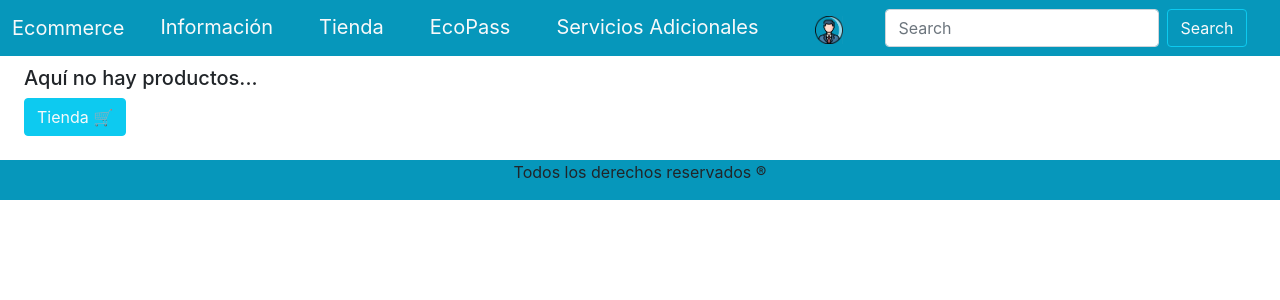
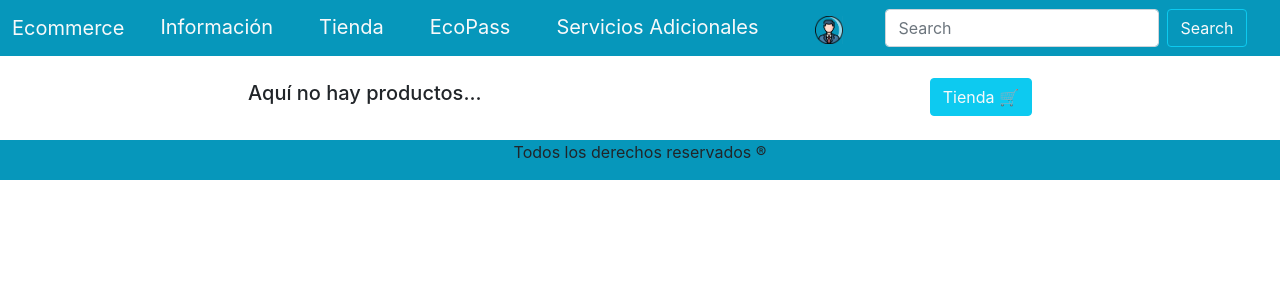
Before and after one commit to ivangomez2/react, a React (Create React App) app: page /Cart in a window 1280 px wide. Shown: the top 300 px of the page. Built offline with nearby package versions, Linux system fonts and the light colour scheme.

Commit message:
first commit

```diff
--- /dev/null
+++ b/src/components/Forms/BuyerForm/BuyForm.css
@@ -0,0 +1,14 @@
+.buyForm__Formcontainer {
+  display: flex;
+  flex-direction: column;
+  padding: 10px;
+  border-radius: 10px;
+}
+
+.buyForm__Formcontainer input {
+  width: 230px;
+  margin: 0 auto;
+  margin-bottom: 10px;
+  border-radius: 7px;
+  border: solid 1px rgba(128, 128, 128, 0.532);
+}
--- a/src/components/Forms/BuyerForm/BuyForm.jsx
+++ b/src/components/Forms/BuyerForm/BuyForm.jsx
@@ -1,9 +1,11 @@
 import { addDoc, collection, getFirestore } from 'firebase/firestore';
 import React, { useContext, useEffect, useState } from 'react'
 import { cartContextCont } from '../../../context/CartContext';
+import "./BuyForm.css"
+
 
 const BuyForm = () => {
-   const {carrito}= useContext(cartContextCont)
+   const {carrito,setCarrito}= useContext(cartContextCont)
    const [ordering,setOrder] = useState("")
    const [formData , setFormData] = useState ({
        buyer:{email:"",nombre:"",apellido:"",telefono:""}, items:carrito
@@ -27,6 +29,8 @@ const BuyForm = () => {
 
 }
 
+
+
     const sendOrder = (e) =>{
 
       const order = {
@@ -35,16 +39,17 @@ const BuyForm = () => {
       const db = getFirestore();
       const orderColl = collection(db,"ordering")
       addDoc(orderColl,order).then(({id}) =>setOrder(id)).catch (err=>{console.log(err)})
-      console.log("creado")
-
+      //reseteamos los valores del form al darle submit
+      let formulario = e.target
+      formulario.reset();
       e.preventDefault();
     }
 
 
 
   return (
-    <div>
-        <form onSubmit={sendOrder}>
+    <div className='buyForm__container'>
+        <form className='buyForm__Formcontainer' onSubmit={sendOrder}>
             <h4>Validar Compra</h4>
             <p>Recibirás al mail los detalles de tu compra</p>
 
@@ -60,7 +65,7 @@ const BuyForm = () => {
             <label htmlFor="telefono">Telefono</label>
             <input id='telefono' name='telefono' onChange={(handleChange)} type="number"  required/>
 
-            <button type='submit' formAction='submit'> enviar </button>
+            <button className='btn btn-info' type='submit' formAction='submit'> enviar </button>
         </form>
     </div>
   )
--- a/src/components/Products/ItemDetail/ItemDetail.jsx
+++ b/src/components/Products/ItemDetail/ItemDetail.jsx
@@ -8,7 +8,7 @@ import { Link } from "react-router-dom";
 
 const ItemDetail = ({ productos, productosFilt }) => {
   // usada para agregar mis productos al carr
-  const { quantityToAdd, cantidad, setCantidad } = useContext(GlobalContext);
+  const { quantityToAdd} = useContext(GlobalContext);
 
 
   return (
--- a/src/components/Products/ItemDetail/ItemDetailContainer.jsx
+++ b/src/components/Products/ItemDetail/ItemDetailContainer.jsx
@@ -3,7 +3,7 @@ import { useParams } from "react-router";
 import ItemDetail from "./ItemDetail";
 import { db } from "../../../services/firebase";
 import { collection, getDocs } from "firebase/firestore";
-import { Spinner } from "react-bootstrap";
+
 const ItemDetailContainer = () => {
 
 
@@ -30,7 +30,7 @@ const ItemDetailContainer = () => {
 
   useEffect(() => {
     getData()
-    console.log(productos)
+
   },[id]);
 
 
--- a/src/components/Products/items/ItemCount.jsx
+++ b/src/components/Products/items/ItemCount.jsx
@@ -1,18 +1,22 @@
-import React, { useContext, useEffect } from "react";
+import React, { useContext, useEffect, useState } from "react";
 import { Link } from "react-router-dom";
 import { cartContextCont } from "../../../context/CartContext";
 import { GlobalContext } from "../../../context/GlobalStateContext";
-
-const ItemCount = ({ handleClick, Stock, itemCarro }) => {
+const ItemCount = ({ Stock, itemCarro }) => {
   const { agregarAlCarro, isInCart } = useContext(cartContextCont);
   const { cantidad, setCantidad } = useContext(GlobalContext);
 
+
  ///ACA ES DONDE SE SUMAN Y RESTAN LOS PRODUCTOS
+
 
   const count = (e) => {
     //TOMO EL VALOR DEL INPUT Y LO SETEO EN LA CANTIDAD
    setCantidad(e.target.value)
   };
+
+
+
 
   return (
     <>
@@ -22,7 +26,7 @@ const ItemCount = ({ handleClick, Stock, itemCarro }) => {
 
     {isInCart(itemCarro.id) ?
     (<Link to={"/cart"} className="btn btn-success text-light"> <button className="btn btn-success text-light mt-2">Terminar Compra 💸</button> </Link>)
-    : (<input onClick={count} type={"number"} min={"1"} max={Stock} defaultValue="1" ></input>)}
+    : (<input onClick={count} type={"number"} min={"1"} max={Stock} defaultValue={1} ></input>)}
           </div>
 
           {!isInCart(itemCarro.id) &&
--- a/src/components/Products/items/ItemListContainer.jsx
+++ b/src/components/Products/items/ItemListContainer.jsx
@@ -7,7 +7,7 @@ import ItemList from "./ItemList";
 import Category from "../../../routes/views/Category";
 
 
-const ItemListContainer = ({productos}) => {
+const ItemListContainer = () => {
   const [state,setState] = useState([])
 
 
--- a/src/index.css
+++ b/src/index.css
@@ -7,13 +7,29 @@ body {
   -moz-osx-font-smoothing: grayscale;
 }
 
+
 code {
   font-family: source-code-pro, Menlo, Monaco, Consolas, 'Courier New',
     monospace;
 }
 
+.cart__noProducts{
+  display: flex;
+  justify-content: center;
+  align-items: center;
+}
+
+.cart__tableFormCont{
+  display: flex;
+
+  margin-top: 30px;
+}
+
 .cart__table{
-width:400px;
+
+  align-items: center;
+  text-align: center;
+
 
 }
 
--- a/src/routes/views/Cart.jsx
+++ b/src/routes/views/Cart.jsx
@@ -19,11 +19,11 @@ const {carrito,deleteAll,deleteOne,precio}= useContext(cartContextCont)
 
     return (
     <div className='mt-4 w-100 p-4'>
-      <div className='card'>
+      <div className='cart__tableFormCont'>
 
 {/*Se encarga de mostrar la tabla solo si hay productos*/}
  {carrito.length > 0 &&
-  <Table className='cart__table' striped bordered hover variant="info">
+  <Table className='cart__table' striped bordered hover size="sm">
   <thead>
     <tr>
       <th>#</th>
@@ -46,10 +46,11 @@ const {carrito,deleteAll,deleteOne,precio}= useContext(cartContextCont)
       </tr>})}
   </tbody>
 </Table>}
+{carrito.length > 0 &&
+<BuyForm/>}
 </div>
-
      {/*Si el carrito está vacio */}
-     {carrito.length <= 0 ? <div className='mt-3' >
+     {carrito.length <= 0 ? <div className='cart__noProducts' >
      <h5 className="sr-only">Aquí no hay productos...</h5>
      <Link to={"/Services/MarketShop"}>
       <button className='btn btn-info text-light'>Tienda 🛒</button>
@@ -59,10 +60,10 @@ const {carrito,deleteAll,deleteOne,precio}= useContext(cartContextCont)
      <button className='btn btn-danger text-light' onClick={deleteAll}> Eliminar Todo</button>
      <Link to={"/Services/MarketShop"}>
      <button className='btn btn-info text-light'>Seguir comprando</button>
+
      </Link>
-     <BuyForm/>
      </div>
-         }
+     }
 
 
     </div>
--- a/src/routes/views/Category.jsx
+++ b/src/routes/views/Category.jsx
@@ -33,6 +33,7 @@ const Category = () => {
 
   useEffect(() => {
   getData()
+
   }, [category])
 
   return (
```
